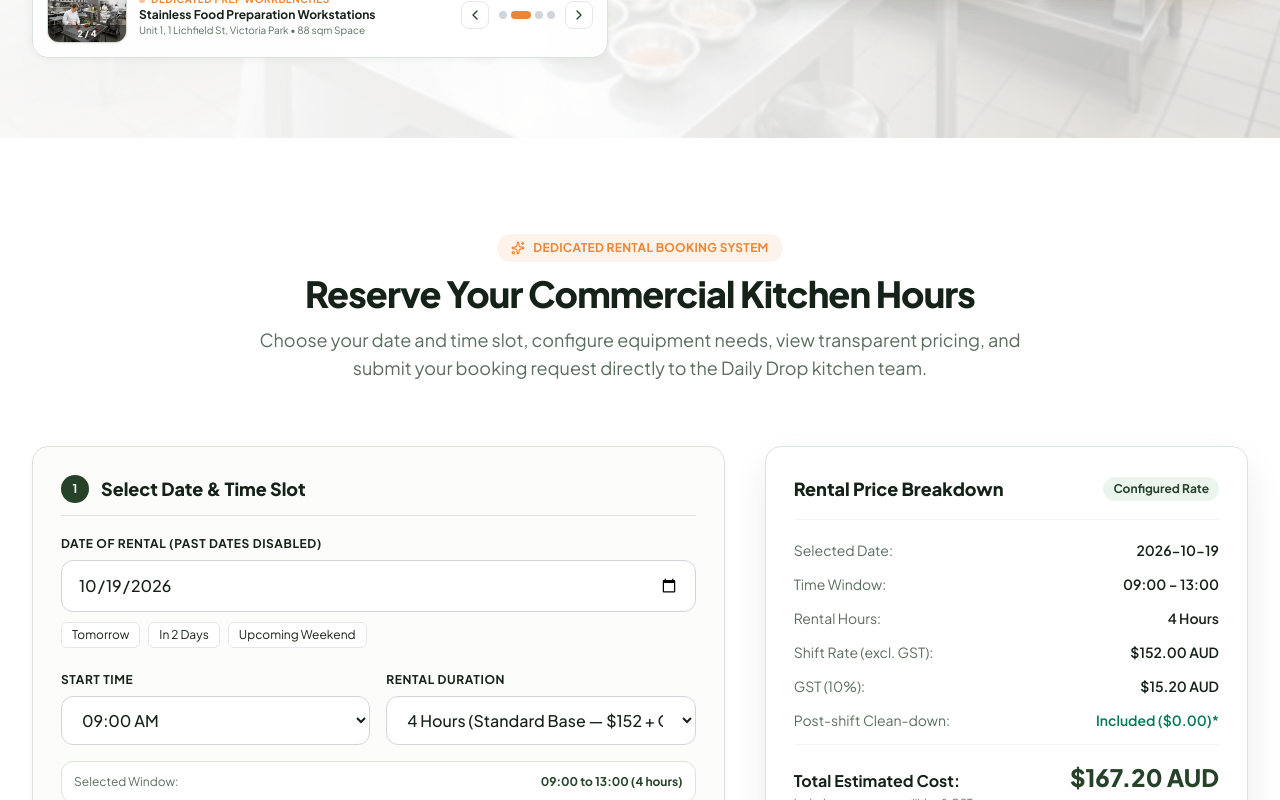
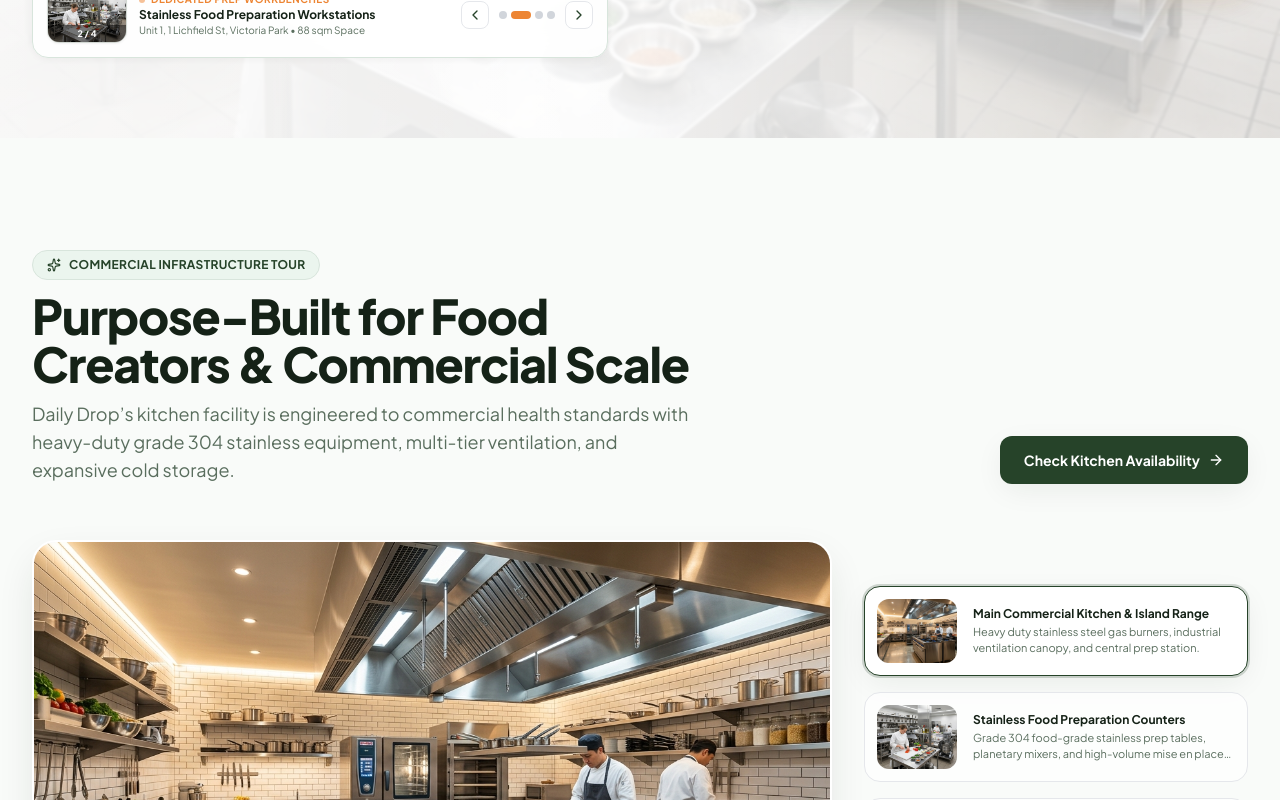
Before and after one commit to Rohit22o9/DD-Kitchen, a React (Vite) app in the folder frontend/: page / in a window 1280 px wide. Shown: the part 800-1600 px from the top of the page. Built offline with nearby package versions, Linux system fonts and the light colour scheme; no server answers.

Commit message:
Relocate booking system to bottom before enquiry section

```diff
--- a/frontend/src/App.tsx
+++ b/frontend/src/App.tsx
@@ -108,29 +108,20 @@ export function App() {
           onExploreFacilities={() => scrollToSection('facilities')}
         />
 
-        {/* 2. Core Feature: Kitchen Rental Booking Engine */}
-        <BookingEngine
-          config={config}
-          initialDate={bookingDate}
-          initialTime={bookingTime}
-          initialDuration={bookingDuration}
-          onBookingSuccess={handleBookingSuccess}
-        />
-
-        {/* 3. Our Kitchen Section */}
+        {/* 2. Our Kitchen Section */}
         <OurKitchen
           onCheckAvailability={() => scrollToBooking()}
         />
 
-        {/* 4. Facilities & Equipment */}
+        {/* 3. Facilities & Equipment */}
         <Facilities />
 
-        {/* 5. How Can You Use Our Fully Equipped Commercial Kitchens? */}
+        {/* 4. How Can You Use Our Fully Equipped Commercial Kitchens? */}
         <KitchenUseCases
           onStartBooking={() => scrollToBooking()}
         />
 
-        {/* 6. Who Can Rent */}
+        {/* 5. Who Can Rent */}
         <WhoCanRent
           onSelectSegment={() => scrollToBooking()}
         />
@@ -152,7 +143,16 @@ export function App() {
         {/* 9. FAQ Section */}
         <FAQ />
 
-        {/* 10. Contact & Enquiry */}
+        {/* 10. Core Feature: Kitchen Rental Booking Engine */}
+        <BookingEngine
+          config={config}
+          initialDate={bookingDate}
+          initialTime={bookingTime}
+          initialDuration={bookingDuration}
+          onBookingSuccess={handleBookingSuccess}
+        />
+
+        {/* 11. Contact & Enquiry */}
         <Contact config={config} />
       </main>
 
```
